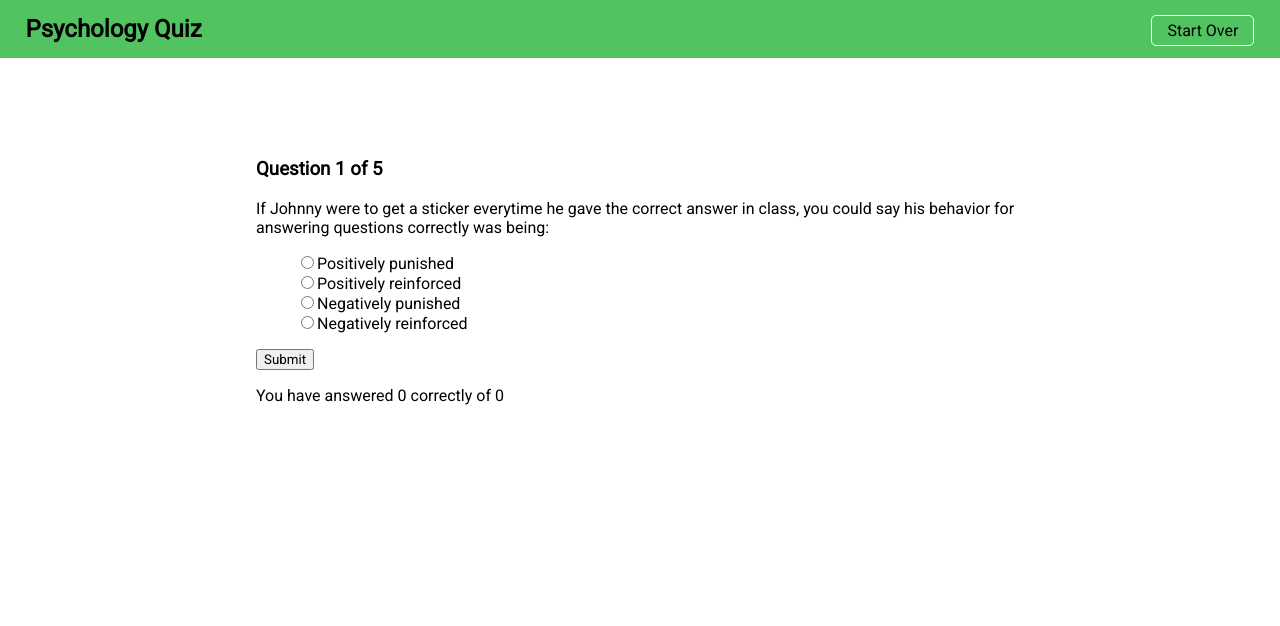
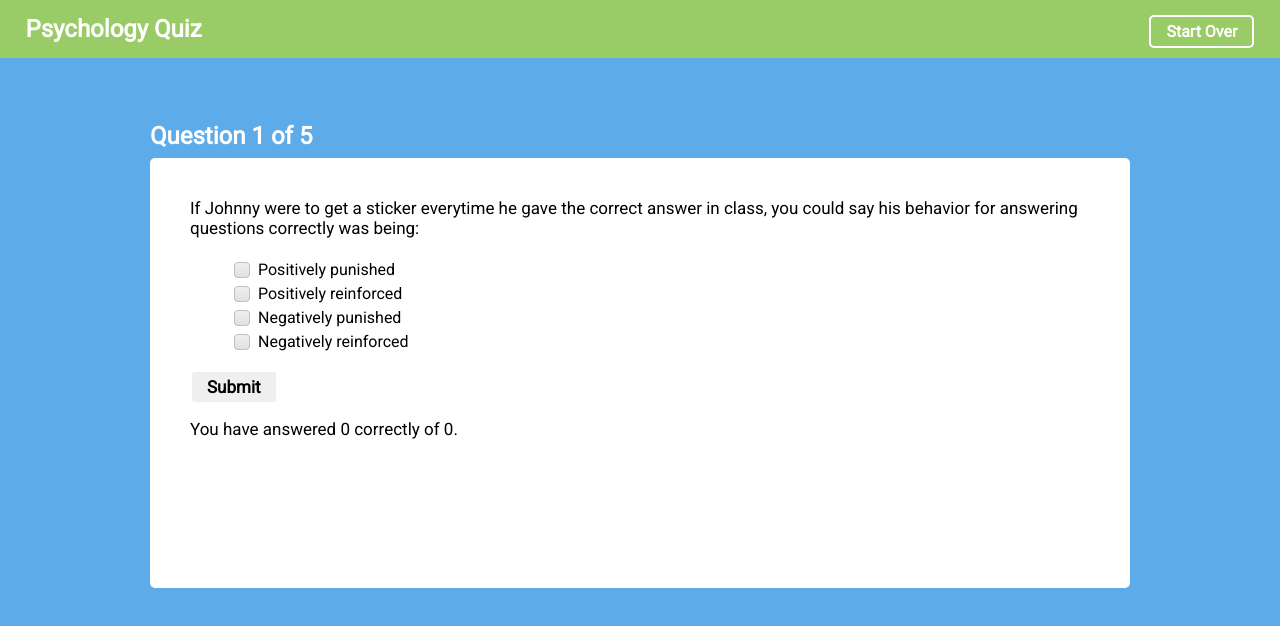
Before and after one commit to condericson/quiz-attempt-2, a plain HTML site: page index.html in a window 1280 px wide. Both pictures are taken after a click on the button "Start". Drawn offline with nearby package versions, Linux system fonts and the light colour scheme.

Commit message:
final styles

```diff
--- a/index.html
+++ b/index.html
@@ -7,42 +7,45 @@
 	<link rel="stylesheet" type="text/css" href="https://fonts.googleapis.com/css?family=Roboto">
 </head>
 <body>
+
+<!-- Title and start over button -->
 	<nav>
 		<h1>Psychology Quiz</h1><div class="startover hidden"><span>Start Over</span></div>
 	</nav>
 
+<!-- Main section of body -->
+	<div class="container">
 
+	<!-- Intro -->
+		<div id="welcome"><h2 class="welcome">Welcome!</h2><h2 id="questionheader" class="hidden">Question <span id="questionnumbertitle">1</span> of 5</h2></div>
+		<div class="introduction" id="introduction">
+			<p>You're found yourself facing a psychology quiz that tests you knowledge of basic psychology principles and history!</p>
 
-	<div class="container">
-		<div class="introduction" id="introduction">
-			<p>Test your knowledge of Psychology! You will be asked 5 questions. Once you've made your selection, press "Submit" to confirm your selection. To start over, press the "Start Over" button.</p>
+			<p>You will be asked 5 questions. Once you've made your selection, press "Submit" to confirm your selection. If you'd like to start over, press the "Start Over" button in the upper right corner.</p>
+			<br>
 			<p>To start, click the "Start" button.</p>
 			<button type="start" id="startbutton" class="">Start</button>
 		</div>
 
-<!-- Question box including question, answers, and nav buttons -->
+	<!-- Questions -->
 	<div class="questionbox">
 		<form class="questionform">
-			<h3 id="questionheader" class="hidden">Question <span id="questionnumbertitle">1</span> of 5</h3>
 			<p class='question'></p>
 			<div id='answers' class=''></div>
-
-
 			<button id="qsubmit" type="submit" class="hidden">Submit</button><button id="cont" class="hidden">Continue</button>
-
 		</form>
 	</div>
 
-
+<!-- Score -->
+<p id='scoretext' class="hidden">You have answered <span id='score'>0</span> correctly of <span id="questionnumbercounter">0</span>.</p>
 
 
 <!-- Correct and Incorrect exclaimations -->
 <h2 id="correctindicator" class='hidden'>Correct!</h2> <h2 id="incorrectindicator" class="hidden">Incorrect!</h2>
 
-<!-- Score -->
-<p id='scoretext' class="hidden">You have answered <span id='score'>0</span> correctly of <span id="questionnumbercounter">0</span></p>
 
-<p id='congratz'></p>
+
+<p id="congratz"></p>
 
 
 
--- a/quiz2.css
+++ b/quiz2.css
@@ -4,12 +4,32 @@
 
 body {
 	margin: 0;
+	background-color: #5DABE8;
 }
 .container {
-	margin-top: 100px;
-	margin-left: 20%;
-	margin-right: 20%;
+	position: relative;
+	margin: 100px auto;
+	background-color: white;
+	width: 900px;
+	height: 350px;
+	padding: 40px;
+	border-radius: 5px;
 }
+
+p {
+	margin: 0 0 20px 0;
+	font-size: 17px;
+}
+
+#welcome {
+	position: absolute;
+	top: -13%;
+	left: 0%;
+	color: white;
+
+}
+
+
 
 
 
@@ -23,7 +43,8 @@ nav {
 	padding-right: 2%;
 	padding-top: 15px;
 	padding-bottom: 15px;
-	background-color: #51C360;
+	background-color: rgb(153,204,102);
+	color: white;
 
 }
 
@@ -35,27 +56,111 @@ h1 {
 	float: right;
 	display: inline;
 	border-radius: 5px;
-	border: 1px solid white;
+	border: 2px solid white;
 	cursor: pointer;
 	padding: 5px 15px;
+	font-weight: bold;
+}
+
+
+#startbutton, #qsubmit, #cont {
+	margin-bottom: 15px;
+	border-radius: 5px;
+	border: 2px solid white;
+	cursor: pointer;
+	padding: 5px 15px;
+	font-weight: bold;
+	font-size: 17px;
+}
+
+#correctindicator {
+	color: rgb(153,204,102);
+}
+
+#incorrectindicator {
+	color: red;
+}
+
+
+#congratz {
+	font-size: 25px;
+	margin-top: 100px;
+	text-align: center;
 }
 
 
 
 
 
-/* .greenarrow {
-	width: 0;
-	height: 0;
-	border-top: 60px solid transparent;
- 	border-bottom: 60px solid transparent;
-   	border-left: 60px solid green;
-} */
 
-/* form > span {
-	display: block;
-} */
 
+
+
+
+
+
+
+
+/* Radio button styles */
+input[type=radio   ]:not(old){
+  width     : 2em;
+  margin    : 0;
+  padding   : 0;
+  font-size : 1em;
+  opacity   : 0;
+}
+
+input[type=radio   ]:not(old) + label{
+  display      : inline-block;
+  margin-left  : -2em;
+  line-height  : 1.5em;
+}
+
+input[type=radio   ]:not(old) + label > span{
+  display          : inline-block;
+  width            : 0.875em;
+  height           : 0.875em;
+  margin           : 0.25em 0.5em 0.25em 0.25em;
+  border           : 0.0625em solid rgb(192,192,192);
+  border-radius    : 0.25em;
+  background       : rgb(224,224,224);
+  background-image :    -moz-linear-gradient(rgb(240,240,240),rgb(224,224,224));
+  background-image :     -ms-linear-gradient(rgb(240,240,240),rgb(224,224,224));
+  background-image :      -o-linear-gradient(rgb(240,240,240),rgb(224,224,224));
+  background-image : -webkit-linear-gradient(rgb(240,240,240),rgb(224,224,224));
+  background-image :         linear-gradient(rgb(240,240,240),rgb(224,224,224));
+  vertical-align   : bottom;
+}
+
+input[type=radio   ]:not(old):checked + label > span{
+  background-image :    -moz-linear-gradient(rgb(224,224,224),rgb(240,240,240));
+  background-image :     -ms-linear-gradient(rgb(224,224,224),rgb(240,240,240));
+  background-image :      -o-linear-gradient(rgb(224,224,224),rgb(240,240,240));
+  background-image : -webkit-linear-gradient(rgb(224,224,224),rgb(240,240,240));
+  background-image :         linear-gradient(rgb(224,224,224),rgb(240,240,240));
+}
+
+input[type=radio]:not(old):checked + label > span > span{
+  display          : block;
+  width            : 0.5em;
+  height           : 0.5em;
+  margin           : 0.125em;
+  border           : 0.0625em solid rgb(115,153,77);
+  border-radius    : 0.125em;
+  background       : rgb(153,204,102);
+  background-image :    -moz-linear-gradient(rgb(179,217,140),rgb(153,204,102));
+  background-image :     -ms-linear-gradient(rgb(179,217,140),rgb(153,204,102));
+  background-image :      -o-linear-gradient(rgb(179,217,140),rgb(153,204,102));
+  background-image : -webkit-linear-gradient(rgb(179,217,140),rgb(153,204,102));
+  background-image :         linear-gradient(rgb(179,217,140),rgb(153,204,102));
+}
+
+
+
+
+
+
+/* hidden class */
 .hidden {
 	display: none;
 }
--- a/quiz2.js
+++ b/quiz2.js
@@ -37,7 +37,7 @@ var state = {
 //Starting quiz, displaying questions
 function showQuestion(state, questionNumber) {
 	if (questionNumber > 4) {
-		$(".questionbox, #correctindicator, #incorrectindicator, #scoretext").addClass('hidden');
+		$(".questionbox, #correctindicator, #incorrectindicator, #scoretext, #questionheader").addClass('hidden');
 		if (state.score < 3) {
 			$('#congratz').text("Whoops! Maybe you don't know as much as you think you do. Try again?");
 		}
@@ -55,7 +55,7 @@ function showQuestion(state, questionNumber) {
 	$('.question').html(question);
 	var html = '<ul class="nodots">';
 	for (var i = 0; i < answers.length; i++) {
-		html += '<li><input type="radio" name="a" required>' + answers[i] + '</li>';
+		html += '<li><input id="option" type="radio" name="a" required><label for="option"><span><span></span></span>' + answers[i] + '</label></li>';
 	}
 	html += '</ul>';
 	$('#answers').html(html);
@@ -104,7 +104,7 @@ function updateScore(state, score) {
 $('#startbutton').click(function(event) {
 	showQuestion(state, 0);
 	$('.startover, #qsubmit, #questionheader, #scoretext').removeClass('hidden');
-	$('#introduction').addClass('hidden');
+	$('#introduction, .welcome').addClass('hidden');
 
 });
 
```
